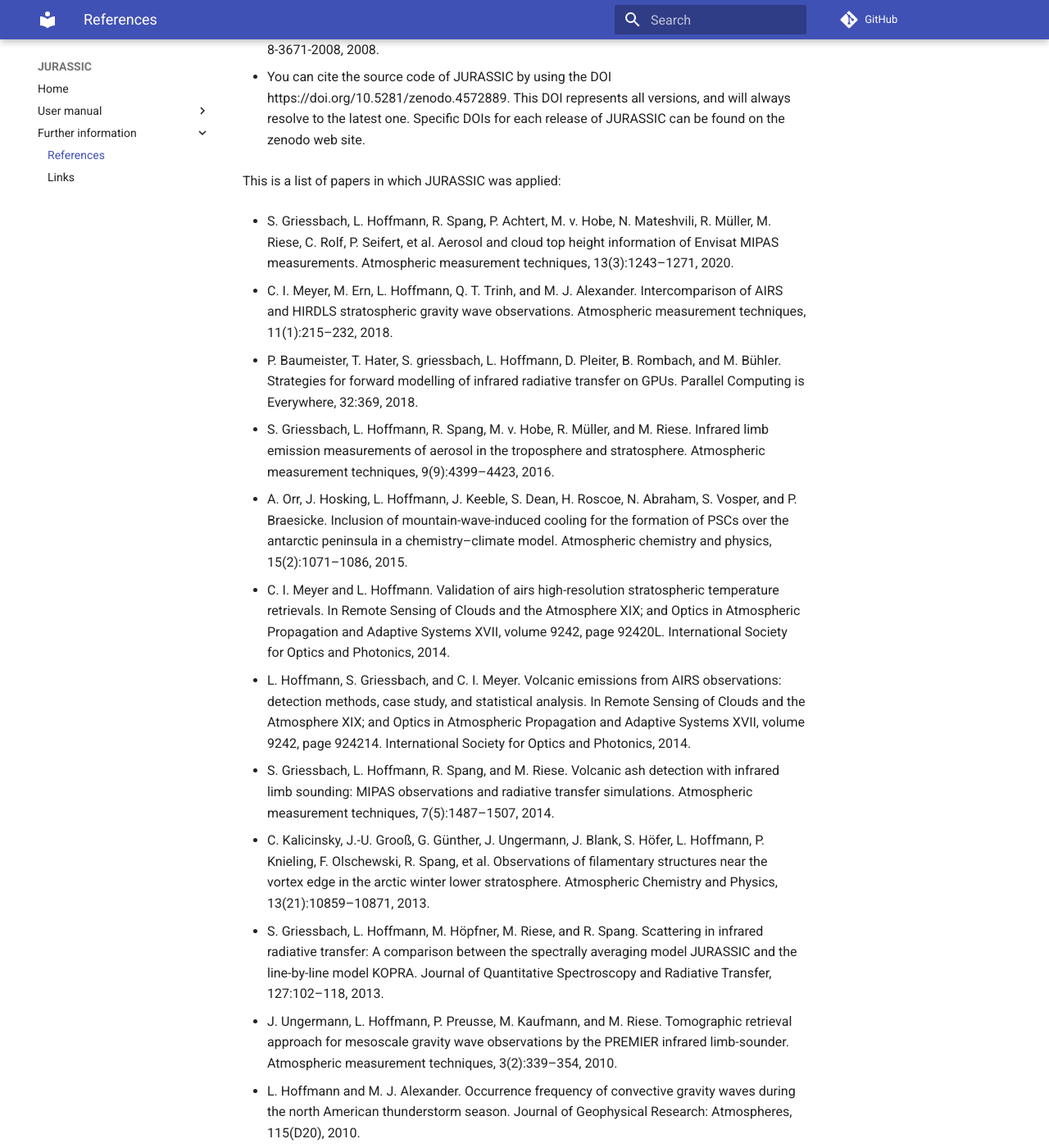
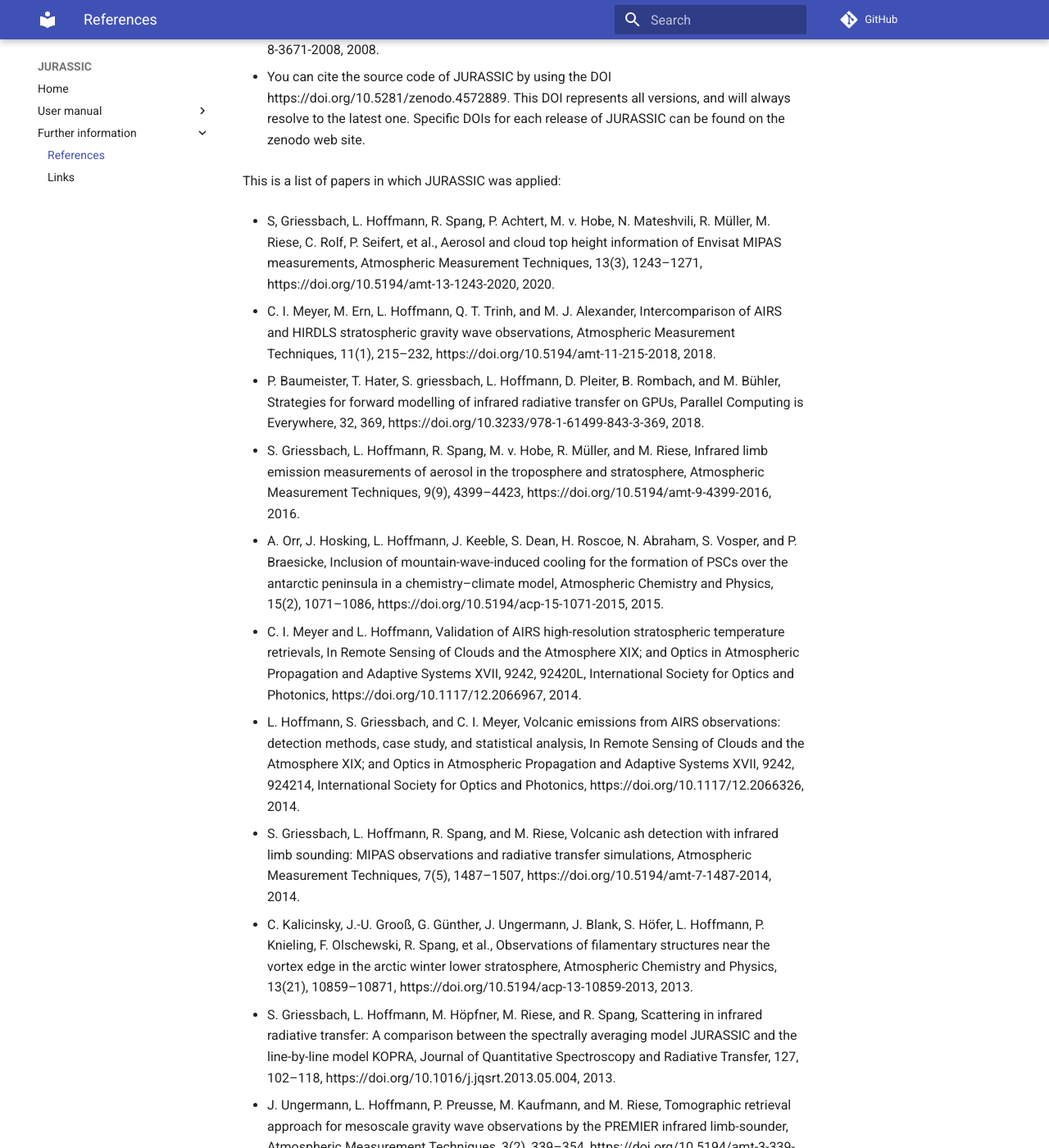
Before and after one commit to slcs-jsc/jurassic, an MkDocs documentation site: the page built from docs/manual/references.md, in a window 1280 px wide and 1400 px high, scrolled down 428 px. Shown: the whole window at 82% size. Built offline with MkDocs 1.6.1 and Material for MkDocs 9.7.7, drawn with Linux system fonts in a browser that asks for light colours; comment, search, counter and statistics services are not loaded; some of the changed text lies outside the part shown.

Commit message:
Update reference list.

```diff
--- a/docs/manual/references.md
+++ b/docs/manual/references.md
@@ -2,52 +2,53 @@
 
 These are the main references for citing the JURASSIC model in scientific publications:
 
-- Baumeister, P. F. and Hoffmann, L.: Fast infrared radiative transfer calculations using graphics processing units: JURASSIC-GPU v2.0, Geosci. Model Dev., 15, 1855–1874, https://doi.org/10.5194/gmd-15-1855-2022, 2022.
+- Baumeister, P. F. and Hoffmann, L., Fast infrared radiative transfer calculations using graphics processing units: JURASSIC-GPU v2.0, Geosci. Model Dev., 15, 1855–1874, https://doi.org/10.5194/gmd-15-1855-2022, 2022.
 
 - Hoffmann, L., and M. J. Alexander, Retrieval of stratospheric temperatures from Atmospheric Infrared Sounder radiance measurements for gravity wave studies, J. Geophys. Res., 114, D07105, https://doi.org/10.1029/2008JD011241, 2009.
 
-- Hoffmann, L., Kaufmann, M., Spang, R., Müller, R., Remedios, J. J., Moore, D. P., Volk, C. M., von Clarmann, T., and Riese, M.: Envisat MIPAS measurements of CFC-11: retrieval, validation, and climatology, Atmos. Chem. Phys., 8, 3671-3688, https://doi.org/10.5194/acp-8-3671-2008, 2008.
+- Hoffmann, L., Kaufmann, M., Spang, R., Müller, R., Remedios, J. J., Moore, D. P., Volk, C. M., von Clarmann, T., and Riese, M., Envisat MIPAS measurements of CFC-11: retrieval, validation, and climatology, Atmos. Chem. Phys., 8, 3671-3688, https://doi.org/10.5194/acp-8-3671-2008, 2008.
 
 - You can cite the source code of JURASSIC by using the DOI https://doi.org/10.5281/zenodo.4572889. This DOI represents all versions, and will always resolve to the latest one. Specific DOIs for each release of JURASSIC can be found on the zenodo web site.
 
 This is a list of papers in which JURASSIC was applied:
 
-- S. Griessbach, L. Hoffmann, R. Spang, P. Achtert, M. v. Hobe, N. Mateshvili, R. Müller, M. Riese, C. Rolf, P. Seifert, et al. Aerosol and cloud top height information of Envisat MIPAS measurements. Atmospheric measurement techniques, 13(3):1243–1271, 2020.
+- S, Griessbach, L. Hoffmann, R. Spang, P. Achtert, M. v. Hobe, N. Mateshvili, R. Müller, M. Riese, C. Rolf, P. Seifert, et al., Aerosol and cloud top height information of Envisat MIPAS measurements, Atmospheric Measurement Techniques, 13(3), 1243–1271, https://doi.org/10.5194/amt-13-1243-2020, 2020.
 
-- C. I. Meyer, M. Ern, L. Hoffmann, Q. T. Trinh, and M. J. Alexander. Intercomparison of AIRS and HIRDLS stratospheric gravity wave observations. Atmospheric measurement techniques, 11(1):215–232, 2018.
+- C. I. Meyer, M. Ern, L. Hoffmann, Q. T. Trinh, and M. J. Alexander, Intercomparison of AIRS and HIRDLS stratospheric gravity wave observations, Atmospheric Measurement Techniques, 11(1), 215–232, https://doi.org/10.5194/amt-11-215-2018, 2018.
 
-- P. Baumeister, T. Hater, S. griessbach, L. Hoffmann, D. Pleiter, B. Rombach, and M. Bühler. Strategies for forward modelling of infrared radiative transfer on GPUs. Parallel Computing is Everywhere, 32:369, 2018.
+- P. Baumeister, T. Hater, S. griessbach, L. Hoffmann, D. Pleiter, B. Rombach, and M. Bühler, Strategies for forward modelling of infrared radiative transfer on GPUs, Parallel Computing is Everywhere, 32, 369, https://doi.org/10.3233/978-1-61499-843-3-369, 2018.
 
-- S. Griessbach, L. Hoffmann, R. Spang, M. v. Hobe, R. Müller, and M. Riese. Infrared limb emission measurements of aerosol in the troposphere and stratosphere. Atmospheric measurement techniques, 9(9):4399–4423, 2016.
+- S. Griessbach, L. Hoffmann, R. Spang, M. v. Hobe, R. Müller, and M. Riese, Infrared limb emission measurements of aerosol in the troposphere and stratosphere, Atmospheric Measurement Techniques, 9(9), 4399–4423, https://doi.org/10.5194/amt-9-4399-2016, 2016.
 
-- A. Orr, J. Hosking, L. Hoffmann, J. Keeble, S. Dean, H. Roscoe, N. Abraham, S. Vosper, and P. Braesicke. Inclusion of mountain-wave-induced cooling for the formation of PSCs over the antarctic peninsula in a chemistry–climate model. Atmospheric chemistry and physics, 15(2):1071–1086, 2015.
+- A. Orr, J. Hosking, L. Hoffmann, J. Keeble, S. Dean, H. Roscoe, N. Abraham, S. Vosper, and P. Braesicke, Inclusion of mountain-wave-induced cooling for the formation of PSCs over the antarctic peninsula in a chemistry–climate model, Atmospheric Chemistry and Physics, 15(2), 1071–1086, https://doi.org/10.5194/acp-15-1071-2015, 2015.
 
-- C. I. Meyer and L. Hoffmann. Validation of airs high-resolution stratospheric temperature retrievals. In Remote Sensing of Clouds and the Atmosphere XIX; and Optics in Atmospheric Propagation and Adaptive Systems XVII, volume 9242, page 92420L. International Society for Optics and Photonics, 2014.
+- C. I. Meyer and L. Hoffmann, Validation of AIRS high-resolution stratospheric temperature retrievals, In Remote Sensing of Clouds and the Atmosphere XIX; and Optics in Atmospheric Propagation and Adaptive Systems XVII, 9242, 92420L, International Society for Optics and Photonics, https://doi.org/10.1117/12.2066967, 2014.
 
-- L. Hoffmann, S. Griessbach, and C. I. Meyer. Volcanic emissions from AIRS observations: detection methods, case study, and statistical analysis. In Remote Sensing of Clouds and the Atmosphere XIX; and Optics in Atmospheric Propagation and Adaptive Systems XVII, volume 9242, page 924214. International Society for Optics and Photonics, 2014.
+- L. Hoffmann, S. Griessbach, and C. I. Meyer, Volcanic emissions from AIRS observations: detection methods, case study, and statistical analysis, In Remote Sensing of Clouds and the Atmosphere XIX; and Optics in Atmospheric Propagation and Adaptive Systems XVII, 9242, 924214, International Society for Optics and Photonics, https://doi.org/10.1117/12.2066326, 2014.
 
-- S. Griessbach, L. Hoffmann, R. Spang, and M. Riese. Volcanic ash detection with infrared limb sounding: MIPAS observations and radiative transfer simulations. Atmospheric measurement techniques, 7(5):1487–1507, 2014.
+- S. Griessbach, L. Hoffmann, R. Spang, and M. Riese, Volcanic ash detection with infrared limb sounding: MIPAS observations and radiative transfer simulations, Atmospheric Measurement Techniques, 7(5), 1487–1507, https://doi.org/10.5194/amt-7-1487-2014, 2014.
 
-- C. Kalicinsky, J.-U. Grooß, G. Günther, J. Ungermann, J. Blank, S. Höfer, L. Hoffmann, P. Knieling, F. Olschewski, R. Spang, et al. Observations of filamentary structures near the vortex edge in the arctic winter lower stratosphere. Atmospheric Chemistry and Physics, 13(21):10859–10871, 2013.
+- C. Kalicinsky, J.-U. Grooß, G. Günther, J. Ungermann, J. Blank, S. Höfer, L. Hoffmann, P. Knieling, F. Olschewski, R. Spang, et al., Observations of filamentary structures near the vortex edge in the arctic winter lower stratosphere, Atmospheric Chemistry and Physics, 13(21), 10859–10871, https://doi.org/10.5194/acp-13-10859-2013, 2013.
 
-- S. Griessbach, L. Hoffmann, M. Höpfner, M. Riese, and R. Spang. Scattering in infrared radiative transfer: A comparison between the spectrally averaging model JURASSIC and the line-by-line model KOPRA. Journal of Quantitative Spectroscopy and Radiative Transfer, 127:102–118, 2013.
+- S. Griessbach, L. Hoffmann, M. Höpfner, M. Riese, and R. Spang, Scattering in infrared radiative transfer: A comparison between the spectrally averaging model JURASSIC and the line-by-line model KOPRA, Journal of Quantitative Spectroscopy and Radiative Transfer, 127, 102–118, https://doi.org/10.1016/j.jqsrt.2013.05.004, 2013.
 
-- J. Ungermann, L. Hoffmann, P. Preusse, M. Kaufmann, and M. Riese. Tomographic retrieval approach for mesoscale gravity wave observations by the PREMIER infrared limb-sounder. Atmospheric measurement techniques, 3(2):339–354, 2010.
+- J. Ungermann, L. Hoffmann, P. Preusse, M. Kaufmann, and M. Riese, Tomographic retrieval approach for mesoscale gravity wave observations by the PREMIER infrared limb-sounder, Atmospheric Measurement Techniques, 3(2), 339–354, https://doi.org/10.5194/amt-3-339-2010, 2010.
 
-- L. Hoffmann and M. J. Alexander. Occurrence frequency of convective gravity waves during the north American thunderstorm season. Journal of Geophysical Research: Atmospheres, 115(D20), 2010.
+- L. Hoffmann and M. J. Alexander, Occurrence frequency of convective gravity waves during the north American thunderstorm season, Journal of Geophysical Research: Atmospheres, 115(D20), https://doi.org/10.1029/2010JD014401, 2010.
 
-- A. W. Grimsdell, M. J. Alexander, P. T. May, and L. Hoffmann. Model study of waves generated by convection with direct validation via satellite. Journal of the Atmospheric Sciences, 67(5):1617–1631, 2010.
+- A. W. Grimsdell, M. J. Alexander, P. T. May, and L. Hoffmann, Model study of waves generated by convection with direct validation via satellite, Journal of the Atmospheric Sciences, 67(5), 1617–1631, https://doi.org/10.1175/2009JAS3197.1, 2010.
 
-- P. Preusse, S. Schroeder, L. Hoffmann, M. Ern, F. Friedl-Vallon, J. Ungermann, H. Oelhaf, H. Fischer, and M. Riese. New perspectives on gravity wave remote sensing by spaceborne infrared limb imaging. Atmospheric measurement techniques, 2(1):299–311, 2009.
+- P. Preusse, S. Schroeder, L. Hoffmann, M. Ern, F. Friedl-Vallon, J. Ungermann, H. Oelhaf, H. Fischer, and M. Riese, New perspectives on gravity wave remote sensing by spaceborne infrared limb imaging, Atmospheric Measurement Techniques, 2(1), 299–311, https://doi.org/10.5194/amt-2-299-2009, 2009.
 
-- L. Hoffmann, K. Weigel, R. Spang, S. Schroeder, K. Arndt, C. Lehmann, M. Kaufmann, M. Ern, P. Preusse, F. Stroh, et al. CRISTA-NF measurements of water vapor during the scout-o3 tropical aircraft campaign. Advances in Space Research, 43(1):74–81, 2009.
+- L. Hoffmann, K. Weigel, R. Spang, S. Schroeder, K. Arndt, C. Lehmann, M. Kaufmann, M. Ern, P. Preusse, F. Stroh, et al., CRISTA-NF measurements of water vapor during the SCOUT-O3 tropical aircraft campaign, Advances in Space Research, 43(1), 74–81, https://doi.org/10.1016/j.asr.2008.03.018, 2009.
 
-- L. Hoffmann and M. Alexander. Retrieval of stratospheric temperatures from atmospheric infrared sounder radiance measurements for gravity wave studies. Journal of Geophysical Research: Atmospheres, 114(D7), 2009.
+- L. Hoffmann and M. Alexander, Retrieval of stratospheric temperatures from Atmospheric InfraRed Sounder radiance measurements for gravity wave studies, Journal of Geophysical Research: Atmospheres, 114(D7), https://doi.org/10.1029/2008JD011241, 2009.
 
-- L. Hoffmann, M. Kaufmann, R. Spang, R. Müller, J. J. Remedios, D. Moore, C. Volk, T. v. Clarmann, and M. Riese. Envisat MIPAS measurements of CFC-11: retrieval, validation, and climatology. Atmospheric Chemistry and Physics, 8(13):3671–3688, 2008.
+- L. Hoffmann, M. Kaufmann, R. Spang, R. Müller, J. J. Remedios, D. Moore, C. Volk, T. v. Clarmann, and M. Riese, Envisat MIPAS measurements of CFC-11: retrieval, validation, and climatology, Atmospheric Chemistry and Physics, 8(13), 3671–3688, https://doi.org/10.5194/acp-8-3671-2008, 2008.
 
-- L. Hoffmann. Schnelle Spurengasretrieval für das Satellitenexperiment Envisat MIPAS. PhD thesis, Universität Wuppertal, Fakultät für Mathematik und Naturwissenschaften, 2006.
 
-- L. Hoffmann, R. Spang, M. Kaufmann, and M. Riese. Retrieval of CFC-11 and CFC-12 from Envisat MIPAS observations by means of rapid radiative transfer calculations. Advances in Space Research, 36(5):915–921, 2005.
+- L. Hoffmann, Schnelle Spurengasretrieval für das Satellitenexperiment Envisat MIPAS, PhD thesis, Universität Wuppertal, Fakultät für Mathematik und Naturwissenschaften, https://elekpub.bib.uni-wuppertal.de/urn/urn:nbn:de:hbz:468-20060074, 2006.
 
-- L. Hoffmann, R. Spang, and M. Riese. Retrieval of chlorofluorocarbon distributions from Envisat MIPAS measurements. In Remote Sensing of Clouds and the Atmosphere IX, volume 5571, pages 193–204. International Society for Optics and Photonics, 2004.
+- L. Hoffmann, R. Spang, M. Kaufmann, and M. Riese, Retrieval of CFC-11 and CFC-12 from Envisat MIPAS observations by means of rapid radiative transfer calculations, Advances in Space Research, 36(5), 915–921, https://doi.org/10.1016/j.asr.2005.03.112, 2005.
+
+- L. Hoffmann, R. Spang, and M. Riese, Retrieval of chlorofluorocarbon distributions from Envisat MIPAS measurements, In Remote Sensing of Clouds and the Atmosphere IX, 5571, 193–204, International Society for Optics and Photonics, https://doi.org/10.1117/12.564794, 2004.
```
